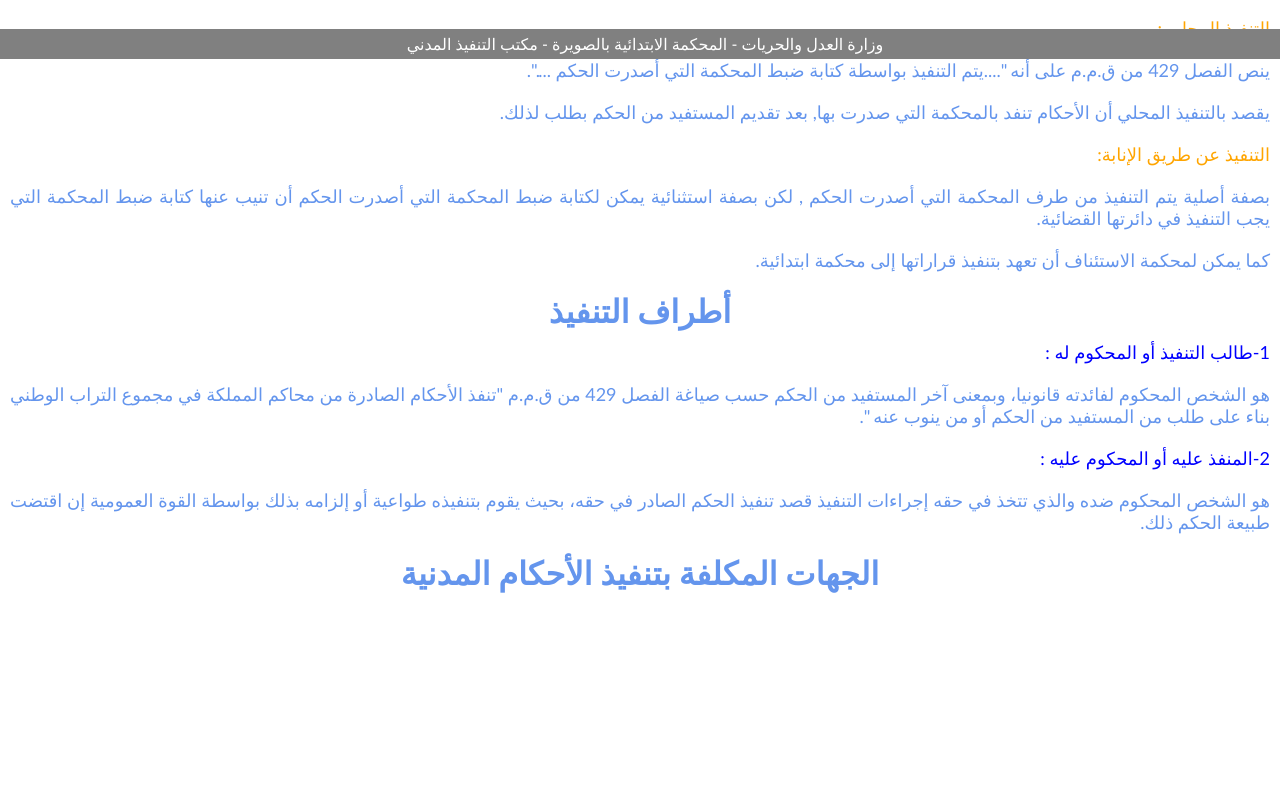
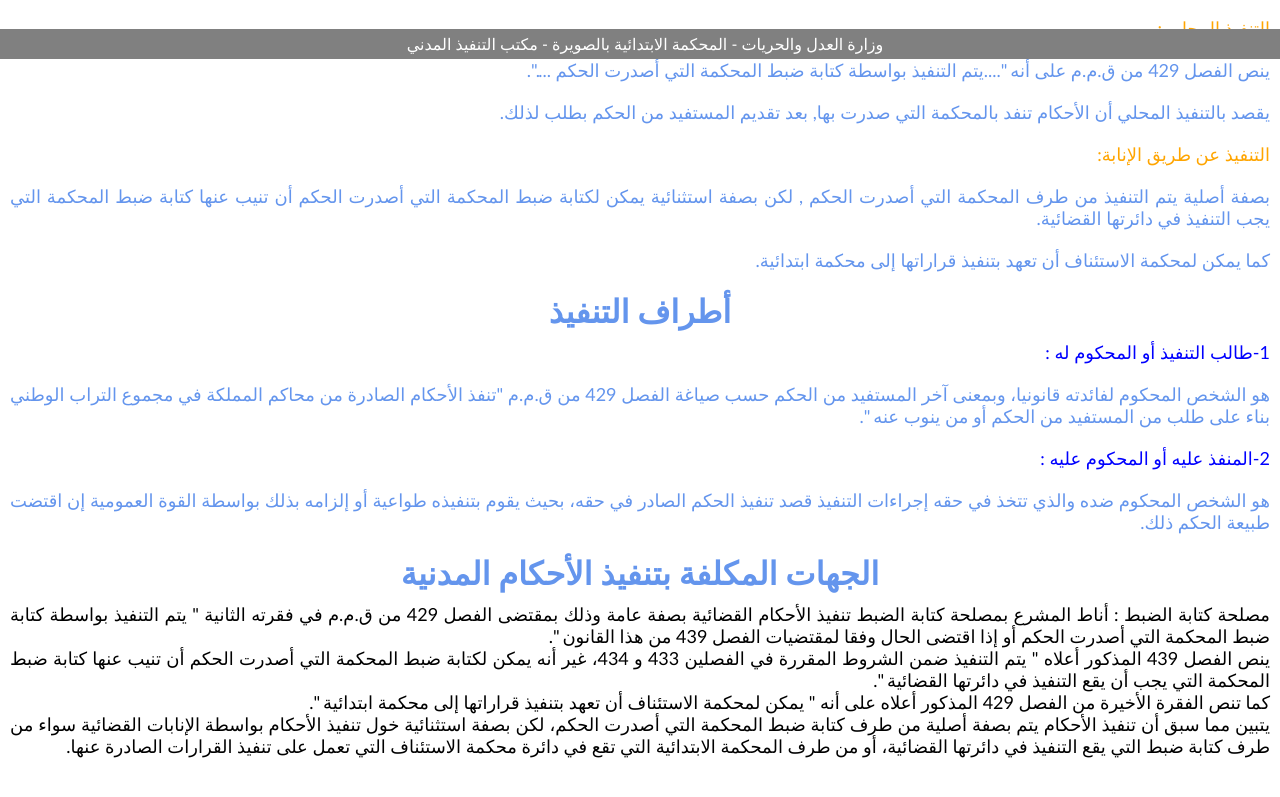
Before and after one commit to ouechen/tpi.github.io, a plain HTML site: page index.html in a window 1280 px wide. Shown: the part 741-1538 px from the top of the page. Before the commit the page ends 1384 px from the top, so only its background shows below. Drawn offline with Linux system fonts and the light colour scheme.

Commit message:
Add files via upload

```diff
--- a/index.html
+++ b/index.html
@@ -75,7 +75,16 @@
         </p>
 
         <h1>الجهات المكلفة بتنفيذ الأحكام المدنية</h1>
+        <p style=" color:black">مصلحة كتابة الضبط :
+            أناط المشرع بمصلحة كتابة الضبط تنفيذ الأحكام القضائية بصفة عامة  وذلك بمقتضى الفصل 429 من ق.م.م في فقرته الثانية " يتم التنفيذ بواسطة كتابة ضبط المحكمة التي أصدرت الحكم أو إذا اقتضى الحال وفقا لمقتضيات الفصل 439 من هذا القانون ".
+        <br>
+        ينص الفصل 439 المذكور أعلاه " يتم التنفيذ ضمن الشروط المقررة في الفصلين 433 و 434، غير أنه يمكن لكتابة ضبط المحكمة التي أصدرت الحكم أن تنيب عنها كتابة ضبط المحكمة التي يجب أن يقع التنفيذ في دائرتها القضائية ".
+        <br>
+        كما تنص الفقرة الأخيرة من الفصل 429 المذكور أعلاه على أنه " يمكن لمحكمة الاستئناف أن تعهد بتنفيذ قراراتها إلى محكمة ابتدائية ".
+        <br>
+        يتبين مما سبق أن تنفيذ الأحكام يتم بصفة أصلية من طرف كتابة ضبط المحكمة التي أصدرت الحكم، لكن بصفة استثنائية خول تنفيذ الأحكام بواسطة الإنابات القضائية سواء من طرف كتابة ضبط التي يقع التنفيذ في دائرتها القضائية، أو من طرف المحكمة الابتدائية التي تقع في دائرة محكمة الاستئناف التي تعمل على تنفيذ القرارات الصادرة عنها.
 
+        </p>
 
 
 
```
